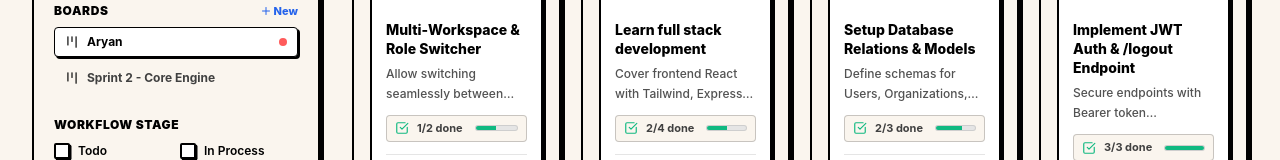
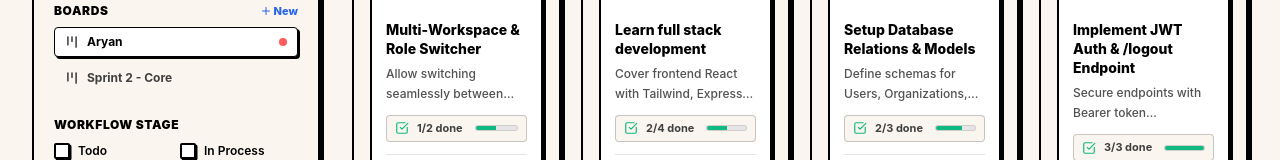
Before and after one commit to Aaryany25/Trello, a React (Vite) app in the folder frontend/app@latest/: page / in a window 1280 px wide. Shown: the part 634-794 px from the top of the page. Built offline with nearby package versions, Linux system fonts and the light colour scheme.

Commit message:
just for maintaining the streaks

```diff
--- a/frontend/app@latest/src/App.jsx
+++ b/frontend/app@latest/src/App.jsx
@@ -18,7 +18,7 @@ const INITIAL_ORGS = [
 
 const INITIAL_BOARDS = [
   { id: 1, title: "Aryan ", orgId: 1, organistions: 1 },
-  { id: 2, title: "Sprint 2 - Core Engine", orgId: 1, organistions: 1 },
+  { id: 2, title: "Sprint 2 - Core ", orgId: 1, organistions: 1 },
   { id: 3, title: "Backend API Roadmap", orgId: 2, organistions: 2 }
 ];
 
```
